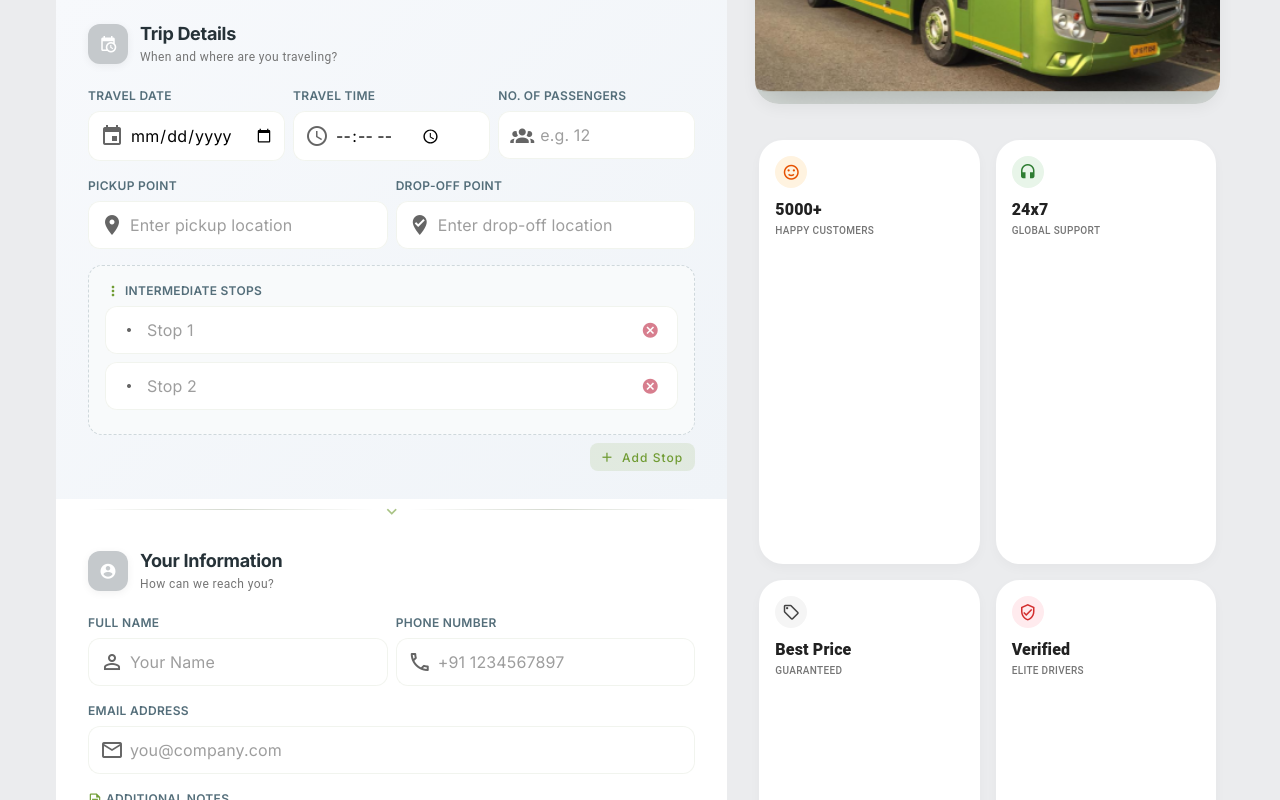
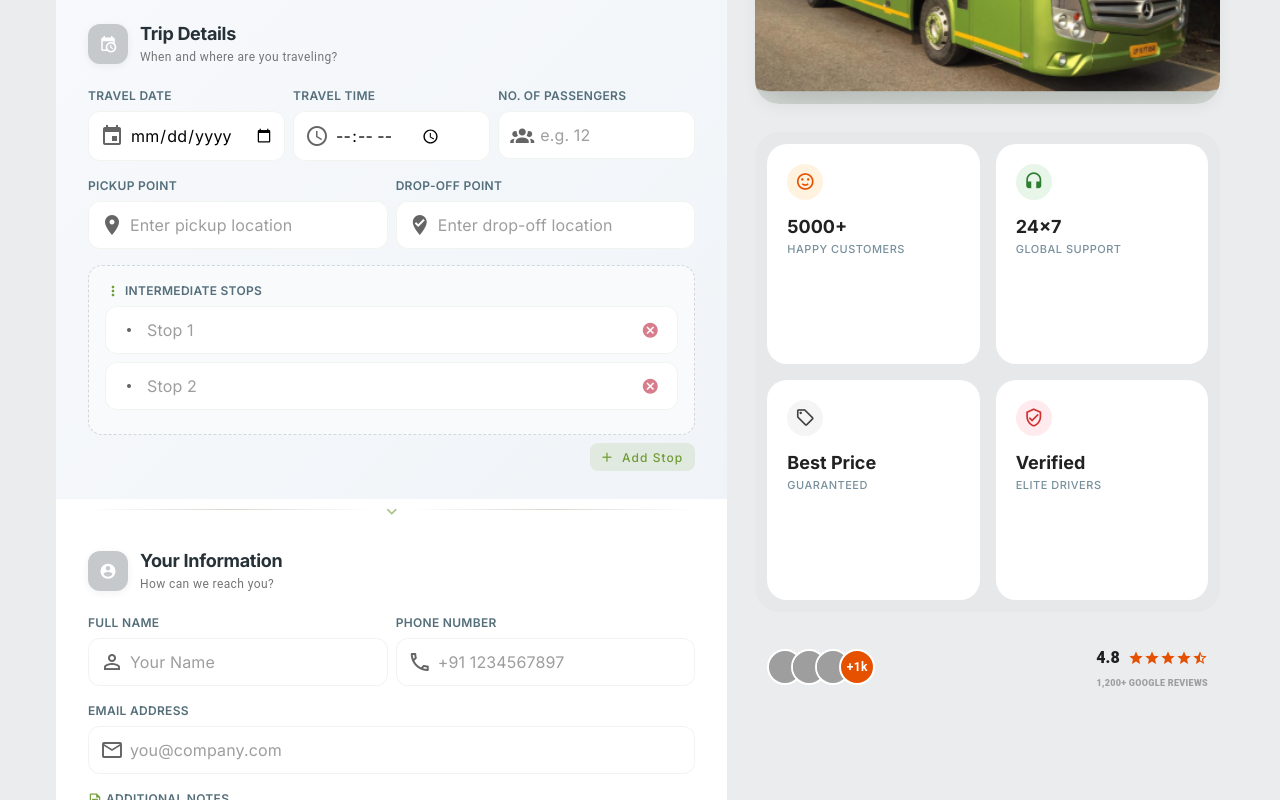
Before and after one commit to saktiswarupmishra/send-enquiry, a Vue app in the folder send-enquiry/frontend/: page /send-enquiry in a window 1280 px wide. Shown: the part 900-1700 px from the top of the page. Built offline with nearby package versions, Linux system fonts and the light colour scheme; grey boxes are pictures that could not be loaded.

Commit message:
feat: add SidebarInfo component with map, trip details, stats, and reviews

```diff
--- a/send-enquiry/frontend/src/components/SidebarInfo.vue
+++ b/send-enquiry/frontend/src/components/SidebarInfo.vue
@@ -42,17 +42,19 @@
     </v-card>
 
     <!-- 4 Stats Cards Grid -->
-    <v-row dense class="mx-0 mt-1">
-      <v-col cols="6" v-for="(badge, index) in badges" :key="index" class="pa-2">
-        <v-card class="pa-4 fill-height d-flex flex-column rounded-xl elevation-1 stats-card">
-          <v-avatar :color="badge.bg" size="32" class="mb-3">
-             <v-icon :color="badge.color" size="18">{{ badge.icon }}</v-icon>
-          </v-avatar>
-          <p class="font-weight-black mb-1 text-subtitle-1 text-grey-darken-4" style="line-height: 1.2;">{{ badge.value }}</p>
-          <p class="text-caption text-uppercase text-grey-darken-1 font-weight-medium mb-0" style="font-size: 10px !important; letter-spacing: 0.5px;">{{ badge.label }}</p>
-        </v-card>
-      </v-col>
-    </v-row>
+    <div class="pa-2 mx-1 mt-1 rounded-xl" style="background-color: #E6E8EA;">
+      <v-row dense>
+        <v-col cols="6" v-for="(badge, index) in badges" :key="index" class="pa-2">
+          <v-card class="pa-5 d-flex flex-column elevation-0 bg-white" style="border-radius: 20px; min-height: 220px;">
+            <v-avatar :color="badge.bg" size="36" class="mb-4">
+               <v-icon :color="badge.color" size="20">{{ badge.icon }}</v-icon>
+            </v-avatar>
+            <p class="font-weight-bold mb-1 text-grey-darken-4" style="font-size: 18px; line-height: 1.2;">{{ badge.value }}</p>
+            <p class="text-uppercase font-weight-medium mb-0" style="font-size: 11px; letter-spacing: 0.5px; color: #78909C;">{{ badge.label }}</p>
+          </v-card>
+        </v-col>
+      </v-row>
+    </div>
 
     <!-- Reviews -->
     <div class="d-flex align-center justify-space-between px-4 my-2">
```
